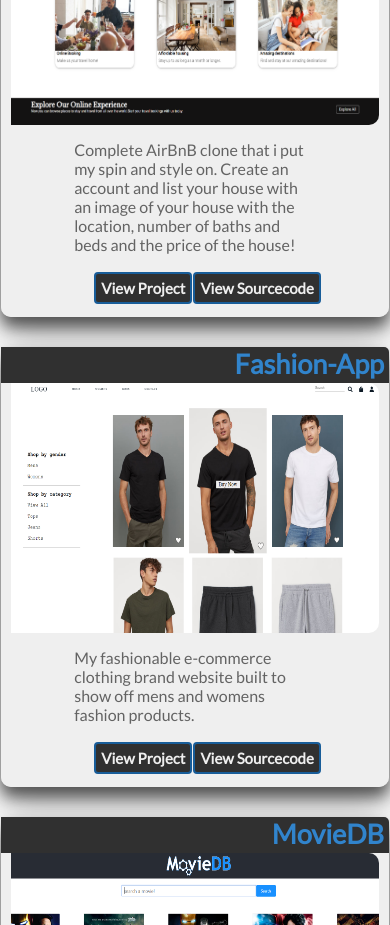
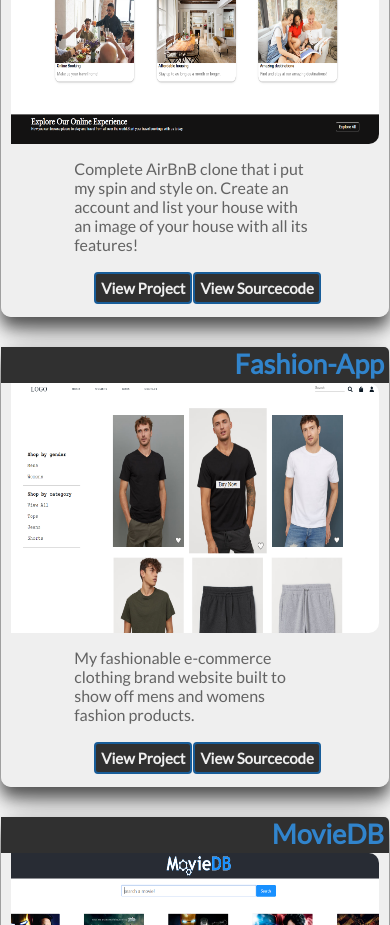
Before and after one commit to hunterfoulk/Portfoliov2, a React (Create React App) app: page / in a window 390 px wide. Shown: the part 2280-3205 px from the top of the page. Built offline with nearby package versions, Linux system fonts and the light colour scheme.

Commit message:
mobile updates

```diff
--- a/src/index.js
+++ b/src/index.js
@@ -38,13 +38,13 @@
     {
       project: "AirBnB",
       description:
-        "Complete AirBnB clone that i put my spin and style on. Create an account and list your house with an image of your house with the location, number of baths and beds and the price of the house! ",
+        "Complete AirBnB clone that i put my spin and style on. Create an account and list your house with an image of your house with all its features! ",
       thumbnail: airbnbpic1,
       demo: "",
       source: "",
       slides: [airbnbpic1, airbnbpic2, airbnbpic3],
       p1:
-        "Complete AirBnB clone that i put my spin on. Create an account and list your house with an image of your house with the location,etc...!",
+        "Complete AirBnB clone that i put my spin and style on. Create an account and list your house with an image of your house with the location, number of baths and beds and the price of the house!",
       tech: [
         "React",
         "Redux/Context API",
```
